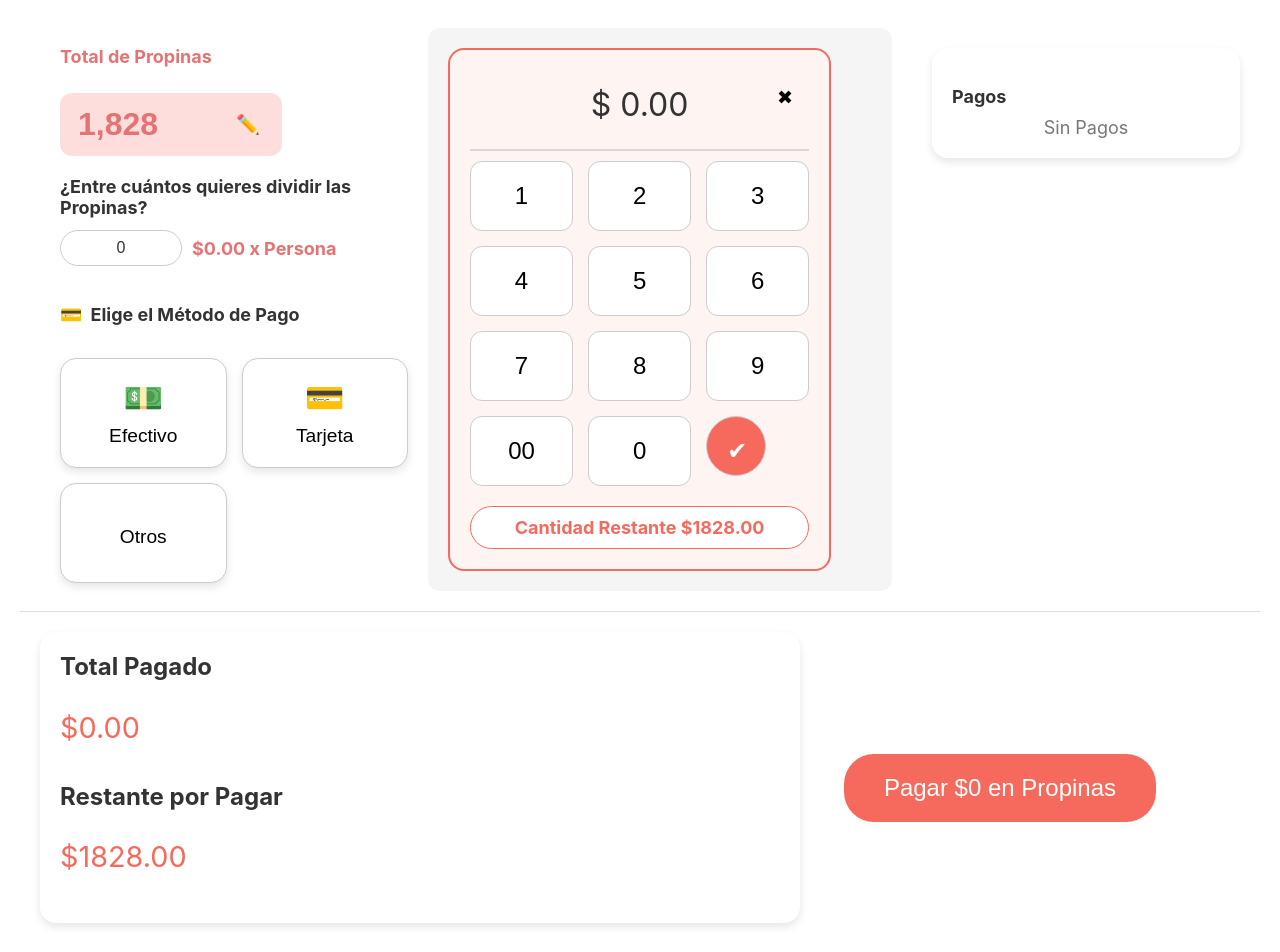
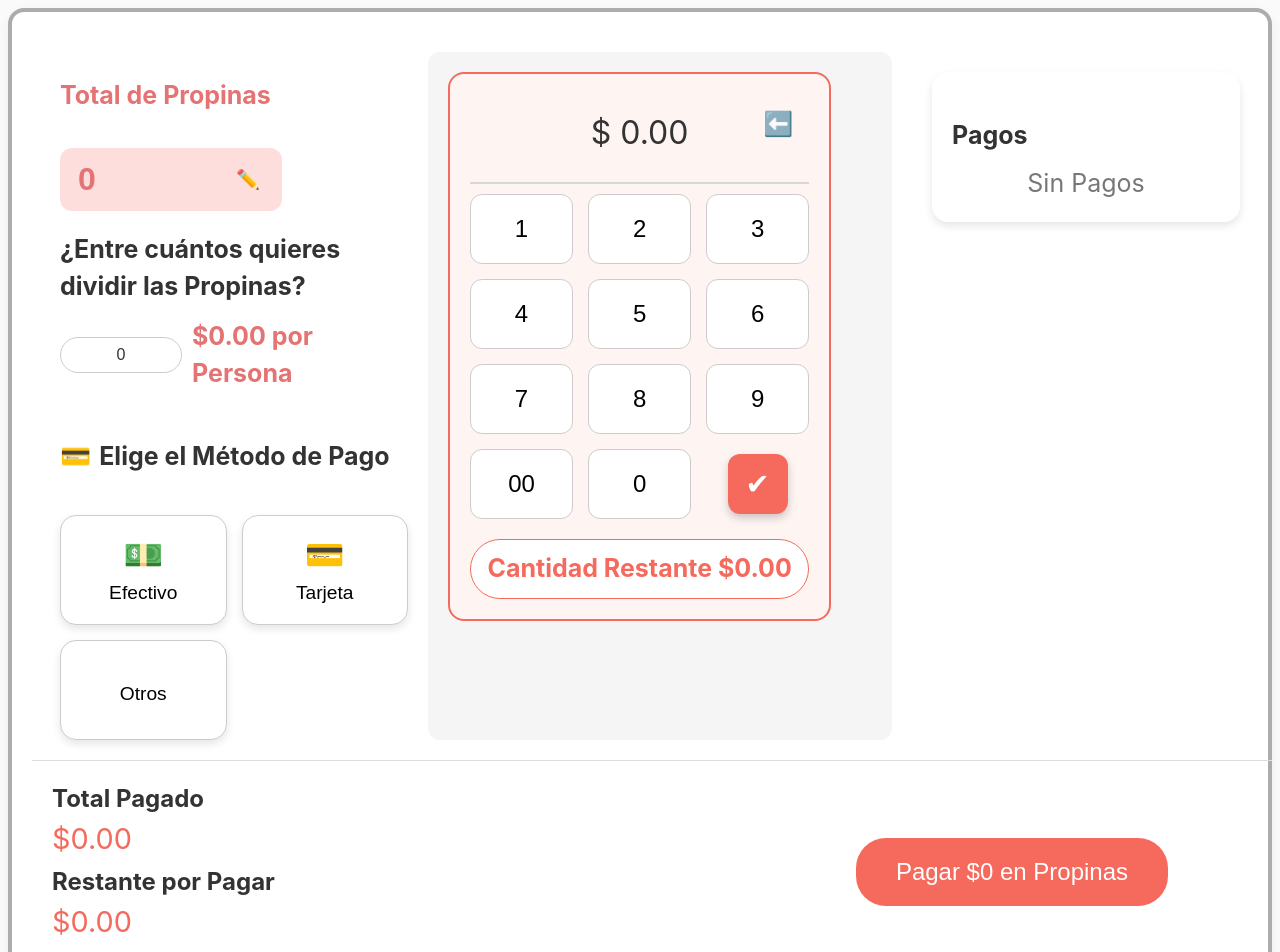
Before and after one commit to ArmandoMoraValles/tip-payment-app, a Vue app in the folder frontend/: page / in a window 1280 px wide. Shown: the top 952 px of the page. Built offline with nearby package versions, Linux system fonts and the light colour scheme.

Commit message:
fix: fix visual errors on ui

```diff
--- a/frontend/src/features/payment/NumericKeypad.vue
+++ b/frontend/src/features/payment/NumericKeypad.vue
@@ -2,7 +2,7 @@
   <div class="numeric-keypad">
     <div class="display">
       <span>$</span> {{ formattedAmount }}
-      <button class="clear-btn" @click="clear">✖</button>
+      <button class="backspace-btn" @click="backspace">⬅️</button>
     </div>
 
     <div class="divider"></div>
@@ -43,14 +43,14 @@ function append(value: string) {
   amount.value += value
 }
 
-function clear() {
-  amount.value = ''
+function backspace() {
+  amount.value = amount.value.slice(0, -1)
 }
 
 function confirm() {
   if (amount.value) {
     emit('confirm', Number(amount.value))
-    clear()
+    amount.value = ''
   }
 }
 </script>
@@ -72,14 +72,14 @@ function confirm() {
   position: relative;
 }
 
-.clear-btn {
+.backspace-btn {
   position: absolute;
   right: 10px;
   top: 15px;
   background: none;
   border: none;
   cursor: pointer;
-  font-size: 1.2rem;
+  font-size: 1.5rem;
 }
 
 .divider {
@@ -100,14 +100,28 @@ function confirm() {
   border-radius: 12px;
   border: 1px solid #ccc;
   cursor: pointer;
+  display: flex;
+  align-items: center;
+  justify-content: center;
 }
 
 .keypad .confirm {
   background-color: #f56a5d;
   color: #fff;
-  border-radius: 50%;
+  border-radius: 20%;
+  font-size: 1.8rem;
   width: 60px;
   height: 60px;
+  border: none;
+  box-shadow: 0 4px 8px rgba(0, 0, 0, 0.2);
+  margin: auto;
+  display: flex;
+  align-items: center;
+  justify-content: center;
+}
+
+.keypad .confirm:hover {
+  background-color: #f7796a;
 }
 
 .remaining {
--- a/frontend/src/features/payment/PayButton.vue
+++ b/frontend/src/features/payment/PayButton.vue
@@ -40,11 +40,10 @@ async function payAmount() {
         breakdown: props.payments
       },
       {
-        responseType: 'blob' // Recibimos un PDF
+        responseType: 'blob'
       }
     )
 
-    // Descargar el PDF
     const url = window.URL.createObjectURL(new Blob([response.data]))
     const link = document.createElement('a')
     link.href = url
--- a/frontend/src/features/payment/PaymentMethods.vue
+++ b/frontend/src/features/payment/PaymentMethods.vue
@@ -27,19 +27,16 @@ interface PaymentMethod {
   icon: string
 }
 
-// ✅ Recibe el método seleccionado desde el padre
 defineProps<{
   selectedMethod: PaymentMethod | null
 }>()
 
-// ✅ Emite cuando seleccionas uno nuevo
 const emit = defineEmits<{
   (e: 'select', method: PaymentMethod): void
 }>()
 
-// Lista de métodos fija por ahora
 const methods = ref<PaymentMethod[]>([
-  { id: 1, name: 'Efectivo', icon: '💵' },
+  { id: 1, name: 'Efectivo ', icon: '💵' },
   { id: 2, name: 'Tarjeta', icon: '💳' },
   { id: 3, name: 'Otros', icon: ' ' }
 ])
--- a/frontend/src/features/payment/PaymentScreen.vue
+++ b/frontend/src/features/payment/PaymentScreen.vue
@@ -1,4 +1,5 @@
 <template>
+  <div class="payment-container">
     <div class="payment-screen">
       <section class="left-panel">
         <TotalTips :total="totalTips" @update:total="totalTips = $event" />
@@ -33,6 +34,7 @@
       />
       </div>
     </footer>
+</div>
 </template>
 
 <script setup lang="ts">
@@ -51,7 +53,7 @@ interface PaymentItem {
   amount: number
 }
 
-const totalTips = ref<number>(1828)
+const totalTips = ref<number>(0)
 const selectedMethod = ref<{ name: string; icon: string } | null>(null)
 const payments = ref<PaymentItem[]>([])
 
@@ -95,7 +97,6 @@ function removePayment(index: number) {
   box-sizing: border-box;
 }
 
-/* Secciones */
 .left-panel, .center-panel, .right-panel {
   display: flex;
   flex-direction: column;
@@ -114,7 +115,6 @@ function removePayment(index: number) {
   padding: 20px;
 }
 
-/* Footer */
 .payment-footer {
   display: flex;
   justify-content: space-between;
@@ -136,4 +136,14 @@ function removePayment(index: number) {
   justify-content: center;
   align-items: center;
 }
+
+.payment-container {
+  border: 4px solid #adacac;
+  border-radius: 16px;
+  padding: 20px;
+  background-color: #fff;
+  box-shadow: 0 4px 12px rgba(0, 0, 0, 0.05);
+  max-width: 1300px;
+  margin: 0 auto;
+}
 </style>
--- a/frontend/src/features/payment/PaymentSummary.vue
+++ b/frontend/src/features/payment/PaymentSummary.vue
@@ -30,27 +30,21 @@ const remainingAmount = computed(() => {
 })
 </script>
 
-<<style scoped>
-.payment-summary {
-  display: flex;
-  flex-direction: column;
-  justify-content: space-between;
-  padding: 20px;
-  background-color: #ffffff;
-  border-radius: 16px;
-  box-shadow: 0 4px 8px rgba(0, 0, 0, 0.1);
-  width: 100%;
-}
-
+<style scoped>
 .payment-info {
   display: flex;
   flex-direction: column;
-  gap: 8px;
+  gap: 4px;
 }
 
 .payment-info div {
   font-size: 1.3rem;
   color: #333;
+  margin: 0;
+}
+
+.payment-info p {
+  margin: 0;
 }
 
 .amount {
@@ -62,15 +56,6 @@ const remainingAmount = computed(() => {
 .payment-info .remaining p:first-child {
   font-weight: bold;
   font-size: 1.5rem;
-  margin: 0;
 }
 
-.payment-info .total-paid,
-.payment-info .remaining {
-  width: 100%;
-}
-
-.payment-info .remaining {
-  text-align: left;
-}
 </style>
--- a/frontend/src/features/payment/PaymentsList.vue
+++ b/frontend/src/features/payment/PaymentsList.vue
@@ -60,13 +60,14 @@ ul {
 
 li {
   background: #fff;
-  border-radius: 12px;
   padding: 15px;
   display: flex;
   justify-content: space-between;
   align-items: center;
   box-shadow: 0 4px 8px rgba(0, 0, 0, 0.1);
   margin-bottom: 15px;
+  border: 1px solid #cac4c4;
+  border-radius: 3%;
 }
 
 .payment-info {
--- a/frontend/src/features/payment/SplitCalculator.vue
+++ b/frontend/src/features/payment/SplitCalculator.vue
@@ -10,7 +10,7 @@
         placeholder="#"
       />
       <span class="per-person">
-        ${{ amountPerPerson }} x Persona
+        ${{ amountPerPerson }} por Persona
       </span>
     </div>
   </section>
--- a/frontend/src/features/payment/TotalTips.vue
+++ b/frontend/src/features/payment/TotalTips.vue
@@ -24,12 +24,10 @@ const emit = defineEmits(['update:total'])
 const editMode = ref(false)
 const editableTips = ref(formatNumber(props.total))
 
-// Actualiza el input si cambia el prop
 watch(() => props.total, () => {
   editableTips.value = formatNumber(props.total)
 })
 
-// Formatea el número con comas
 function formatNumber(num: number): string {
   return num.toLocaleString('en-US')
 }
@@ -40,7 +38,6 @@ function saveNewTotal() {
     emit('update:total', parsed)
     editableTips.value = formatNumber(parsed)
   } else {
-    // Si no es número, regresa al valor anterior
     editableTips.value = formatNumber(props.total)
   }
   editMode.value = false
--- a/frontend/src/style.css
+++ b/frontend/src/style.css
@@ -1,7 +1,9 @@
 body {
   font-family: 'Inter', sans-serif;
-  font-size: 18px; /* Subes el tamaño base */
+  font-size: 25px;
   color: #333;
+  background-color: #fafafa;
+  line-height: 1.5;
 }
 
 button, input {
@@ -12,10 +14,6 @@ input::-webkit-outer-spin-button,
 input::-webkit-inner-spin-button {
   -webkit-appearance: none;
   margin: 0;
-}
-
-input[type='number'] {
-  -moz-appearance: textfield;
 }
 
 .payment-screen {
@@ -30,3 +28,29 @@ input[type='number'] {
   align-items: stretch;
   height: 100%;
 }
+
+html {
+  scroll-behavior: smooth;
+}
+
+@media (max-width: 768px) {
+  body {
+    font-size: 16px;
+    padding: 10px;
+  }
+
+  .payment-screen {
+    grid-template-columns: 1fr;
+  }
+
+  .payment-footer {
+    flex-direction: column;
+    gap: 15px;
+    align-items: stretch;
+  }
+
+  button {
+    width: 100%;
+    padding: 15px;
+  }
+}
```
Also changed, not shown: 1 other file (tests, documents, lock files or other folders). Lines whose indentation alone changed are shown as unchanged.
